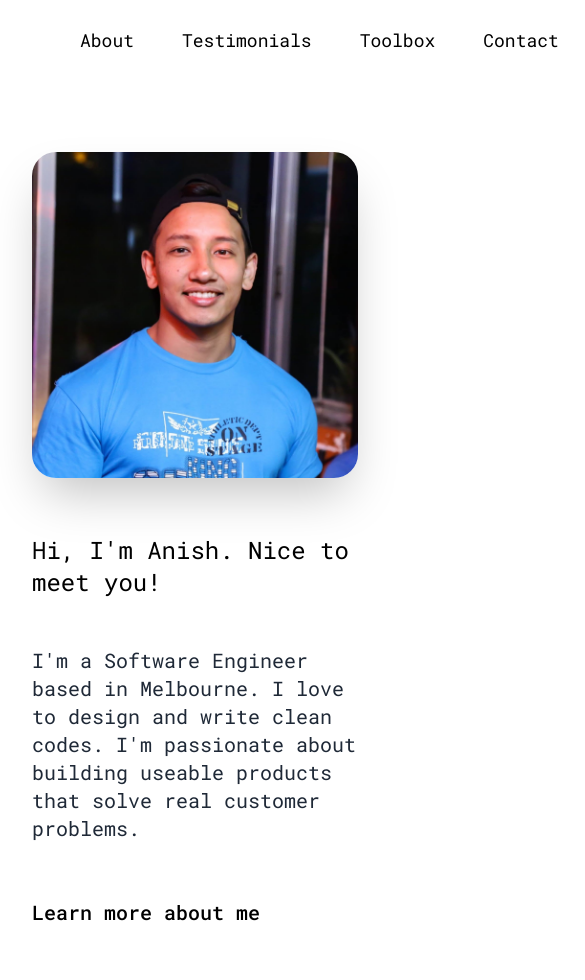
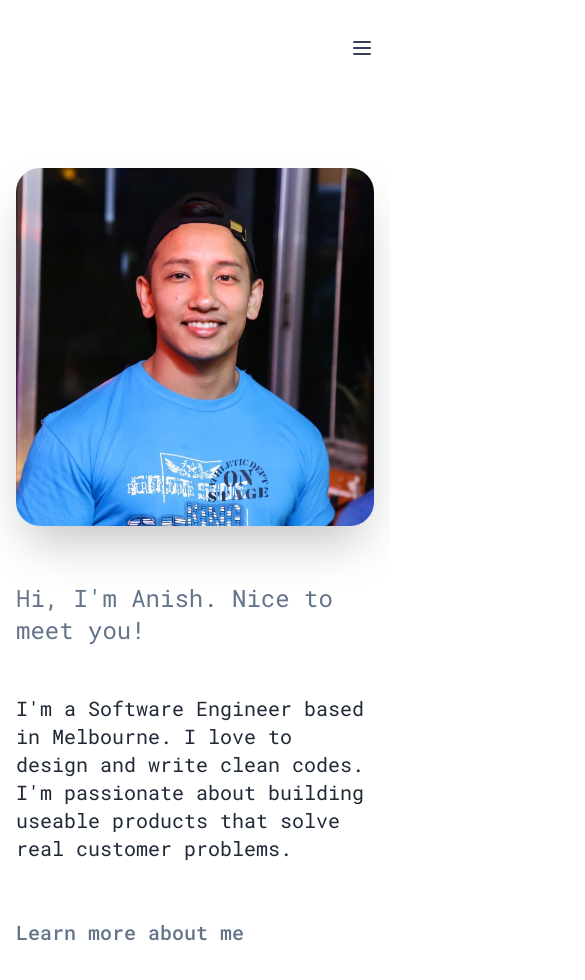
Before and after one commit to ooanishoo/ooanishoo, a Next.js app: page / in a window 390 px wide. Shown: the top 980 px of the page, 585 px wide, since content can reach past the window. Built offline with nearby package versions, Linux system fonts and the light colour scheme.

Commit message:
style: update styling to make pages more responsive

```diff
--- a/src/app/components/Nav.tsx
+++ b/src/app/components/Nav.tsx
@@ -4,6 +4,8 @@ import Link from 'next/link'
 import ToogleThemeButton from './ToggleThemeButton'
 import { useTheme } from 'next-themes'
 import { useEffect, useState } from 'react'
+import blackLogo from '../../../public/logo-black.png'
+import whiteLogo from '../../../public/logo-white.png'
 
 interface INavigation {
   title: string
@@ -28,32 +30,60 @@ const NAVIGATIONS: INavigation[] = [
   },
 ]
 
+const Menu = () => (
+  <svg
+    xmlns="http://www.w3.org/2000/svg"
+    id="menu-button"
+    className="block h-6 w-6 cursor-pointer md:hidden"
+    fill="none"
+    viewBox="0 0 24 24"
+    stroke="currentColor"
+  >
+    <path
+      strokeLinecap="round"
+      strokeLinejoin="round"
+      strokeWidth="2"
+      d="M4 6h16M4 12h16M4 18h16"
+    />
+  </svg>
+)
+
 export const Nav = () => {
   const { theme } = useTheme()
-  const [logo, setLogo] = useState('/logo-black.png')
+  const [logo, setLogo] = useState(blackLogo)
+  const [isNavHidden, setIsNavHidden] = useState(true)
 
-  useEffect(
-    () => setLogo(theme === 'light' ? '/logo-black.png' : '/logo-white.png'),
-    [theme]
-  )
+  useEffect(() => setLogo(theme === 'light' ? blackLogo : whiteLogo), [theme])
+
+  const handleOnClick = () => setIsNavHidden(!isNavHidden)
 
   return (
-    <nav className="flex flex-row justify-between items-center pt-6 gap-6">
+    <nav className="flex flex-wrap items-center justify-between gap-6 px-4 pt-6 text-slate-700 dark:text-slate-200 sm:px-6 lg:px-8">
       <Link href={'/'}>
-        <Image src={logo} alt="me" width="64" height="64" />
+        <Image src={logo} alt="me" className="w-12 sm:w-14" />
       </Link>
-
-      <ul className="flex justify-end flex-auto  gap-12 px-6 items-center text-lg">
+      <button onClick={handleOnClick}>
+        <Menu />
+      </button>
+      <div
+        className={`w-full md:flex md:w-auto md:items-center ${
+          isNavHidden ? 'hidden' : ''
+        }`}
+      >
+        <ul className="pt-4 md:flex md:justify-between  md:pt-0">
           {NAVIGATIONS.map((nav, _index) => (
             <li
               key={_index}
-            className="hover:underline transition ease-in-out delay-550 hover:scale-110 duration-500"
+              className="block py-2 hover:text-sky-500  dark:hover:text-sky-400 md:p-4"
             >
               <Link href={nav.link}>{nav.title}</Link>
             </li>
           ))}
         </ul>
+        <div className=" ml-6 hidden border-l border-solid border-slate-200 pl-6 dark:border-slate-800 md:block">
           <ToogleThemeButton />
+        </div>
+      </div>
     </nav>
   )
 }
--- a/src/app/components/ToggleThemeButton.tsx
+++ b/src/app/components/ToggleThemeButton.tsx
@@ -17,7 +17,7 @@ const ToggleThemeButton = () => {
       onClick={handleOnClick}
       title={label}
       aria-label={label}
-      className="transition ease-in-out delay-350  hover:-translate-y-1 hover:scale-110 duration-500 active:animate-ping"
+      className="delay-350 transition duration-500  ease-in-out  hover:text-sky-500 active:animate-ping   dark:hover:text-sky-400"
     >
       {theme === 'light' ? (
         <SunIcon className="hover:animate-spin" />
--- a/src/app/layout.tsx
+++ b/src/app/layout.tsx
@@ -18,13 +18,15 @@ export default function RootLayout({
   return (
     <html lang="en" className="dark" suppressHydrationWarning={true}>
       <body
-        className={`mx-auto max-w-3xl overflow-x-hidden px-8 md:px-24 xl:max-w-[1920px]  ${roboto_mono.className} dark:bg-slate-950 dark:text-slate-300`}
+        className={`overflow-x-hidden ${roboto_mono.className} mx-auto text-slate-500 lg:container dark:text-slate-400`}
       >
         <Providers>
-          <header>
+          <header className="w-full text-sm font-semibold">
             <Nav />
           </header>
-          <main className="mt-12">{children}</main>
+          <main className="mx-auto mt-12 px-4 lg:container sm:px-6 lg:px-8">
+            {children}
+          </main>
         </Providers>
       </body>
     </html>
--- a/src/app/uses/page.tsx
+++ b/src/app/uses/page.tsx
@@ -5,7 +5,7 @@ export default function ToolBox() {
   const content = getMarkdownContent('docs/uses.md')
 
   return (
-    <article className="prose md:prose-lg lg:prose-xl prose-h1:text-4xl prose-h2:text-3xl prose-headings:font-normal dark:prose-invert prose-a:no-underline max-w-screen-2xl">
+    <article className="prose mx-auto dark:prose-invert md:prose-lg lg:container lg:prose-xl  prose-h1:text-2xl prose-h2:text-xl prose-a:no-underline">
       <Markdown>{content}</Markdown>
     </article>
   )
```
Lines whose indentation alone changed are shown as unchanged.
